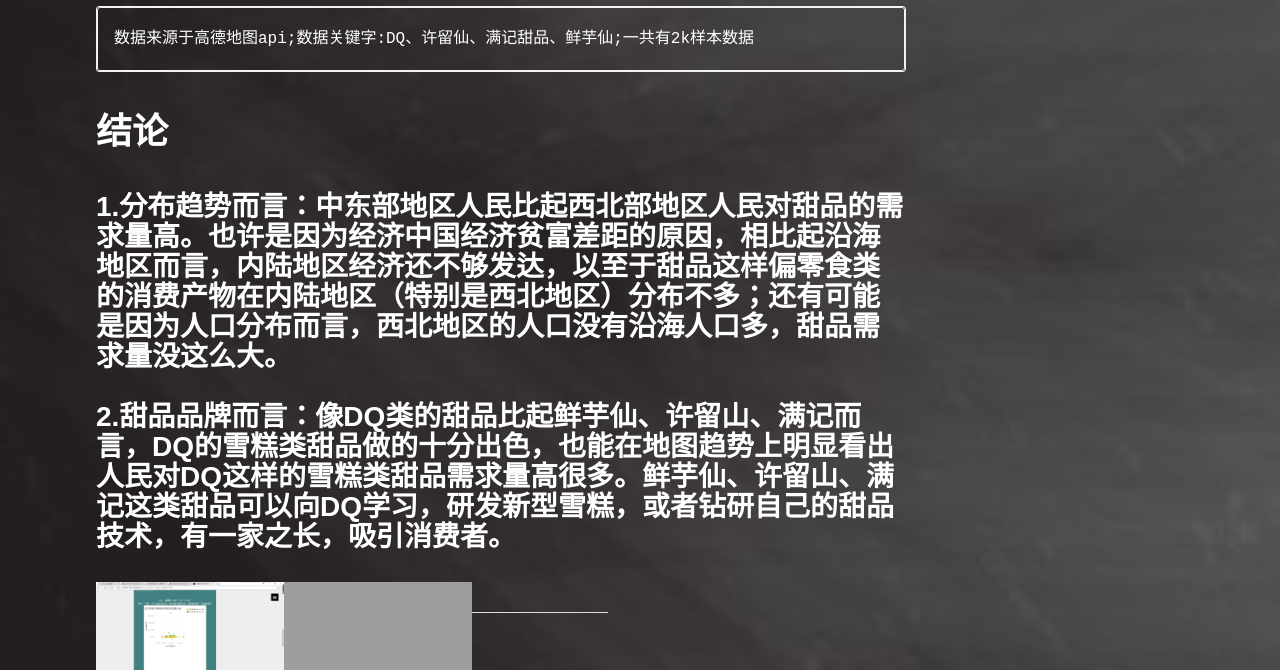
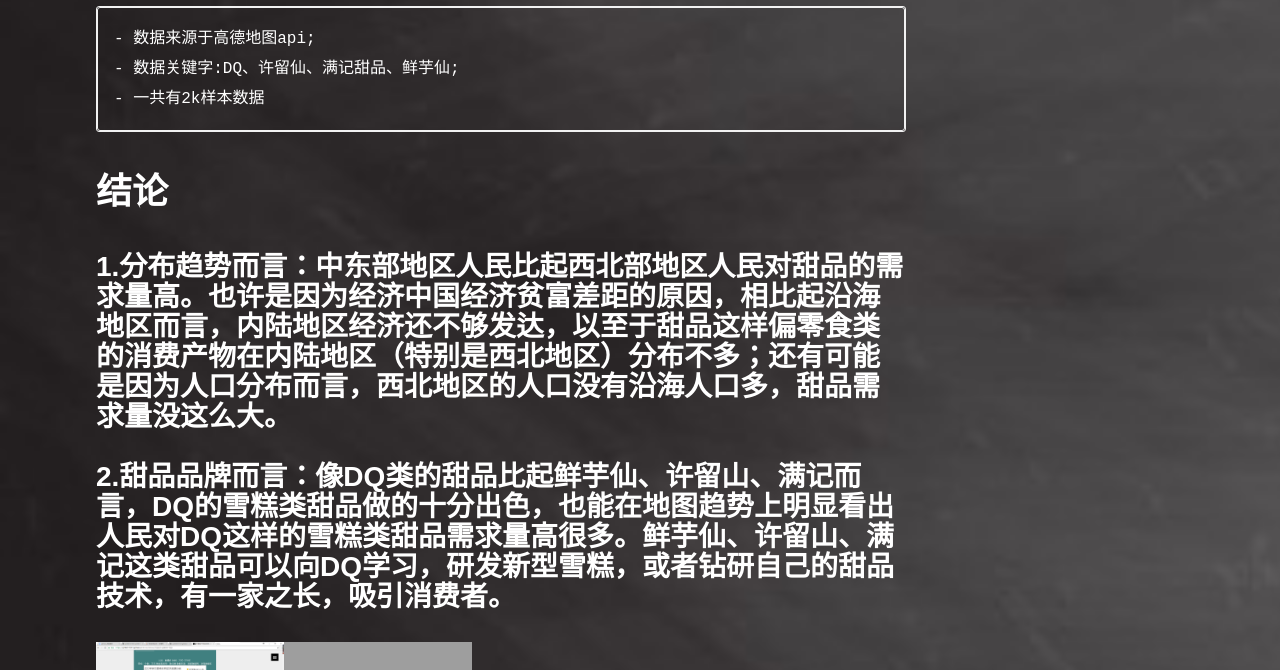
Before and after one commit to q3466141541/q3466141541.github.io, a Jekyll site: the page built from _posts/2018-01-03-信息可视化作品——期末作品.md, in a window 1280 px wide and 900 px high, scrolled down 1382 px, cut to the strip 230-900 px from the top of the window. Built offline with Jekyll 4.4.1, drawn with Linux system fonts in a browser that asks for light colours.

````diff
--- a/_posts/2018-01-03-信息可视化作品——期末作品.md
+++ b/_posts/2018-01-03-信息可视化作品——期末作品.md
@@ -11,7 +11,9 @@ categories: infovis tableau
 ### 本篇报告主要是以于全国甜品店的数据可视化研究，数据样本为：许留仙、满记甜品、DQ、鲜芋仙。调查研究并分析中国餐饮业市场中的一个重要一环—甜品行业的市场环境分析调查。通过对中国许留仙、满记甜品、DQ、鲜芋仙的细致调查与析，了解了甜品行业的市场前景，市场状况，产品特性，与竞争对手市场的了解分析。得出的结果图在tableau中如下：
 <iframe src="https://public.tableau.com/views/3_1067/1_1?:embed=y&:display_count=yes&publish=yes" width="1080px" height="1000px" frameborder="0"></iframe>
 ```
-数据来源于高德地图api;数据关键字:DQ、许留仙、满记甜品、鲜芋仙;一共有2k样本数据
+- 数据来源于高德地图api;
+- 数据关键字:DQ、许留仙、满记甜品、鲜芋仙;
+- 一共有2k样本数据
 ```
 # 结论
 ### 1.分布趋势而言：中东部地区人民比起西北部地区人民对甜品的需求量高。也许是因为经济中国经济贫富差距的原因，相比起沿海地区而言，内陆地区经济还不够发达，以至于甜品这样偏零食类的消费产物在内陆地区（特别是西北地区）分布不多；还有可能是因为人口分布而言，西北地区的人口没有沿海人口多，甜品需求量没这么大。
````
